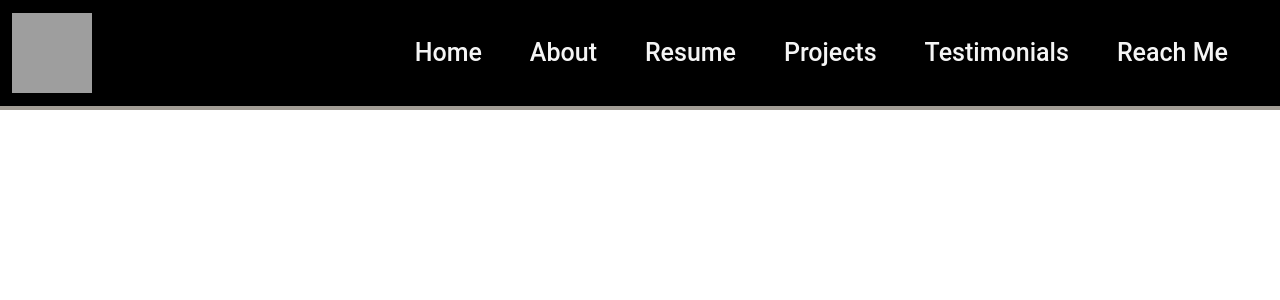
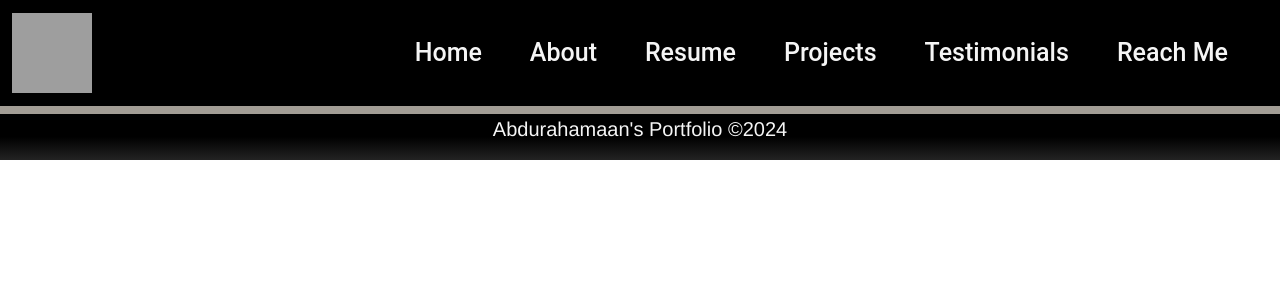
Before and after one commit to AChar1f/singlepageportfolio, a Vue app: page / in a window 1280 px wide. Shown: the top 300 px of the page. Built offline with nearby package versions, Linux system fonts and the light colour scheme; grey boxes are pictures that could not be loaded.

Commit message:
footer setup

```diff
--- a/src/App.vue
+++ b/src/App.vue
@@ -4,14 +4,17 @@
     <main class="container-fluid">
       <router-view />
     </main>
+    <Footer/>
   </div>
 </template>
 
 <script>
   import NavBar from '@/components/NavBar.vue'
+  import Footer from '@/components/Footer.vue'
+
   export default {
     components: {
-      NavBar
+      NavBar, Footer
     }
   }
 </script>
--- /dev/null
+++ b/src/components/Footer.vue
@@ -0,0 +1,28 @@
+<template>
+    <footer class="container-fluid">
+        <div class="row">
+            <p class="lead">Abdurahamaan's Portfolio
+                <span>&copy;{{ cYear }}</span>
+            </p>
+        </div>
+    </footer>
+</template>
+
+<script>
+export default {
+    name: 'FooterComp',
+    data() {
+        return {
+            cYear : new Date().getUTCFullYear()
+        }
+    }
+}
+</script>
+
+<style scoped>
+    .container-fluid {
+        color: whitesmoke;
+        border-top: 4px solid #A29D95;
+        background-image: linear-gradient(180deg, black 50%,#232323)
+    }
+</style>
```
